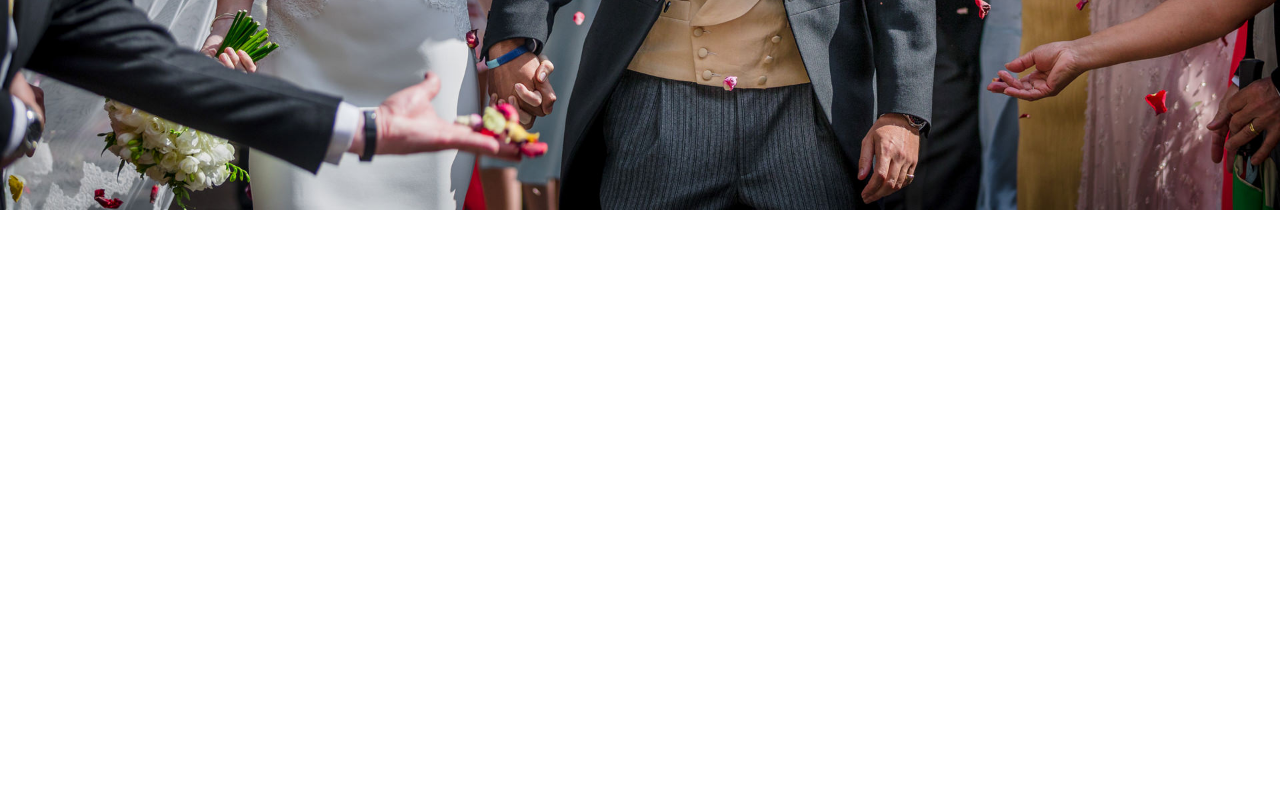
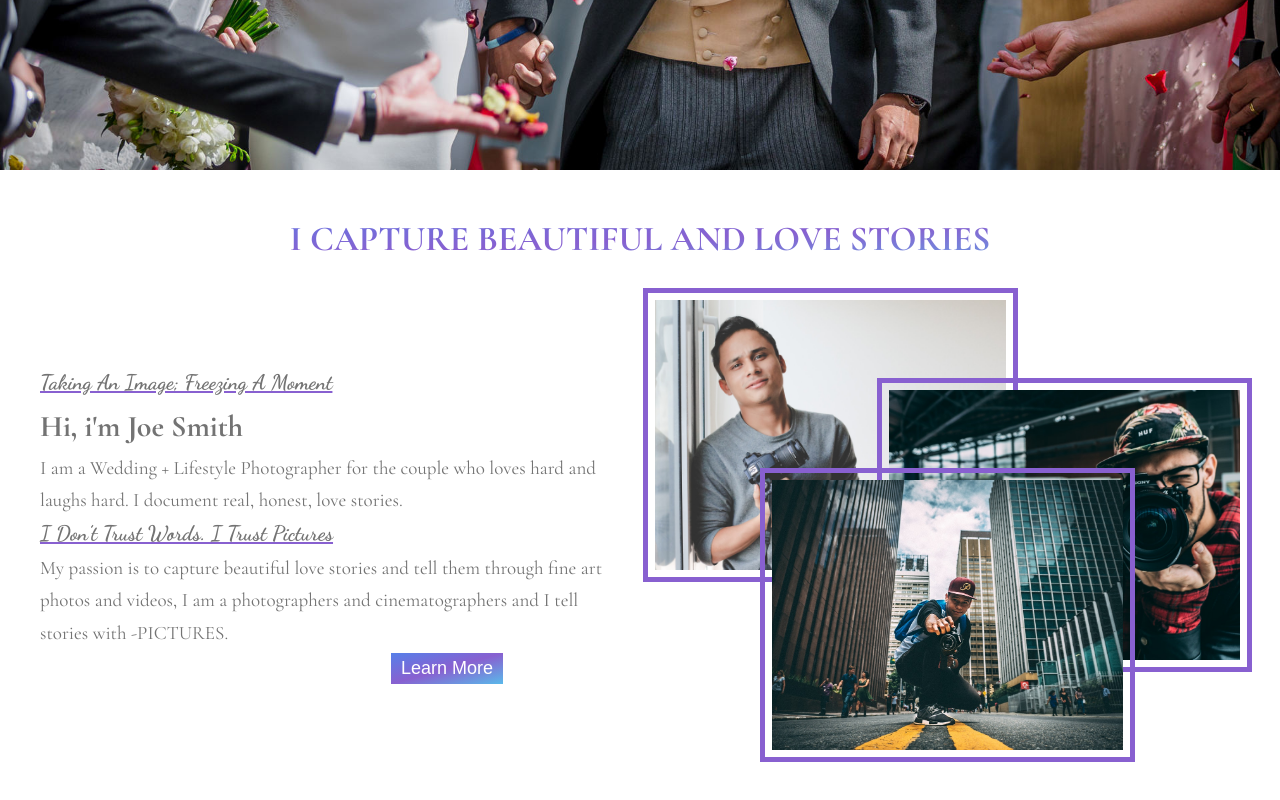
Before and after one commit to oluSammy/photography-Website, a website: page index.html in a window 1280 px wide. Shown: the part 510-1310 px from the top of the page. Before the commit the page ends 800 px from the top, so only its background shows below. Drawn offline with nearby package versions, Linux system fonts and the light colour scheme; files whose address does not match are found by name.

Commit message:
completed about page

```diff
--- a/index.html
+++ b/index.html
@@ -5,7 +5,7 @@
     <meta name="viewport" content="width=device-width, initial-scale=1.0">
 
     <!-- Favicon -->
-    <link rel="shortcut icon" href="./img/favicon.ico" type="image/x-icon">
+    <link rel="shortcut icon" href="./img/camera.ico" type="image/x-icon">
 
     <!-- Google Fonts -->
     <link href="https://fonts.googleapis.com/css2?family=Dancing+Script:wght@400;500;600;700&display=swap" rel="stylesheet">
@@ -69,6 +69,42 @@
                 </div>
             </div>
         </header>
+
+        <section class="about section-padding-bm">
+            <div class="about-header">
+                <h2 class="gradient-heading">i capture beautiful and love stories</h2>
+            </div>
+                <div class="about-content">
+                    <div class="about-content__detail">
+                        <div class="about-content__detail--1">
+                            <h4 class="italic-heading">taking an image; freezing a moment</h4>
+                            <h1 class="about-content__name">Hi, i'm Joe Smith</h1>
+                            <p class="about-content__text">
+                                I am a Wedding + Lifestyle Photographer for the couple who loves hard and laughs hard. I document real, honest, love stories.
+                            </p>
+                        </div>
+                        <div class="about-content__detail--2">
+                            <h4 class="italic-heading">I don’t trust words. I trust pictures</h4>
+                            <p class="about-content__text">
+                                My passion is to capture beautiful love stories and tell them through fine art photos and videos,
+                                I am a photographers and cinematographers and I tell stories with -PICTURES.
+                            </p>
+                        </div>
+                        <button class="btn btn-next about-content__btn">Learn More</button>
+                    </div>
+                    <div class="about-content__pictures">
+                        <figure class="about-content__pictures--1">
+                            <img src="./img/joe_smith_photography_about_left.jpg" alt="Joe Smith">
+                        </figure>
+                        <figure class="about-content__pictures--2">
+                            <img src="./img/joe_smith_photography_about_right.jpg" alt="Joe Smith">
+                        </figure>
+                        <figure class="about-content__pictures--3">
+                            <img src="./img/joe_smith_photography_about_center.jpg" alt="Joe Smith">
+                        </figure>
+                    </div>
+                </div>
+        </section>
     </div>
 
 </body>
--- a/sass/abstracts/_mixins.scss
+++ b/sass/abstracts/_mixins.scss
@@ -0,0 +1,16 @@
+@mixin img-responsive {
+    height: 100%;
+    width: 100%;
+    object-fit: cover;
+}
+
+@mixin outline {
+    transition: all .2s;
+    outline: .5rem solid $color-secondary;
+    outline-offset: .7rem;
+}
+
+@mixin outline-hover {
+    z-index: 20;
+    transform: scale(1.2) translateY(-5px);
+}
--- a/sass/base/_typography.scss
+++ b/sass/base/_typography.scss
@@ -0,0 +1,15 @@
+.gradient-heading {
+    font-size: 3.5rem;
+    text-transform: uppercase;
+    background-image: linear-gradient(to right bottom, $color-primary, $color-secondary, $color-tertiary-1);
+    background-clip: text;
+    -webkit-background-clip: text;
+    color: transparent;
+}
+
+.italic-heading {
+    font-size: 2.1rem;
+    text-transform: capitalize;
+    font-family: $font-italic;
+    text-decoration: solid underline $color-secondary;
+}
--- a/sass/base/_utilities.scss
+++ b/sass/base/_utilities.scss
@@ -0,0 +1,7 @@
+.section-padding {
+    padding: 5rem 0;
+}
+
+.section-padding-bm {
+    padding-bottom: 5rem;
+}
--- /dev/null
+++ b/sass/components/_button.scss
@@ -0,0 +1,13 @@
+.btn {
+    padding: .5rem 1rem;
+    font-size: 1.8rem;
+    background: linear-gradient(to right bottom, $color-primary, $color-secondary, $color-tertiary-1);
+    border: 2px $color-white;
+    color: $color-white;
+    cursor: pointer;
+    transition: all .2s;
+
+    &:hover {
+        transform: scale(1.1);
+    }
+}
--- a/sass/components/_carousel.scss
+++ b/sass/components/_carousel.scss
@@ -11,12 +11,10 @@
     &-fig {
         width: 20%;
         float: left;
-        height: 90vh;
+        height: 85vh;
 
         &__img {
-            height: 100%;
-            width: 100%;
-            object-fit: cover;
+            @include img-responsive;
         }
     }
 }
--- /dev/null
+++ b/sass/layout/_about.scss
@@ -0,0 +1,81 @@
+.about {
+
+    &-header {
+        text-align: center;
+
+        grid-row: 1 / 1;
+        grid-column: 1 / -1;
+    }
+
+    &-content {
+        display: grid;
+
+        grid-template-columns: repeat(auto-fit, minmax(40rem, 1fr));
+        grid-column-gap: 3rem;
+
+        &__text {
+            font-size: 1.9rem;
+        }
+
+        &__name {
+            font-size: 3rem;
+        }
+
+        &__detail {
+            align-self: center;
+        }
+
+        &__btn {
+            margin-left: 60%;
+            margin-top: .4rem;
+        }
+
+        &__pictures {
+            display: grid;
+
+            grid-template-columns: repeat(5, 1fr);
+            grid-template-rows: repeat(5, 9rem);
+
+            &--1 {
+                @include outline;
+
+                grid-column: 1 / 4;
+                grid-row: 1 / 4;
+                z-index: 5;
+
+                &:hover {
+                    @include outline-hover;
+                }
+            }
+
+            &--2 {
+                @include outline;
+
+                grid-column: 3 / -1;
+                grid-row: 2 / 5;
+                z-index: 10;
+
+                &:hover {
+                    @include outline-hover;
+                }
+            }
+
+            &--3 {
+                @include outline;
+
+                grid-column: 2 / 5;
+                grid-row: 3 / -1;
+                z-index: 15;
+
+                &:hover {
+                    @include outline-hover;
+                }
+            }
+            & img {
+                @include img-responsive;
+            }
+        }
+    }
+
+
+}
--- a/sass/layout/_grid.scss
+++ b/sass/layout/_grid.scss
@@ -6,3 +6,11 @@
     grid-template-columns: [full-start] minmax(2rem, 1fr) [center-start] repeat(8, minmax(min-content, 15rem) [col-end] ) [center-end]
     minmax(2rem, 1fr) [full-end];
 }
+
+.about {
+    grid-column: center-start / center-end;
+
+    display: grid;
+    grid-template-rows: repeat(2, min-content);
+    grid-row-gap: 3rem;
+}
--- a/sass/main.scss
+++ b/sass/main.scss
@@ -4,15 +4,17 @@
 
 @import "./base/animation";
 @import "./base/base";
-@import "./base/animation";
+@import "./base/typography";
 @import "./base/utilities";
 
 @import "./components/navigation";
 @import "./components/carousel";
+@import "./components/button";
 
 
 @import "./pages/home";
 
 
 @import "./layout/grid";
-@import "./layout//header";
+@import "./layout/header";
+@import "./layout/about";
```
Also changed, not shown: css/style.css, img/joe_smith_photography_about_center.jpg (added), img/joe_smith_photography_about_left.jpg (added), img/joe_smith_photography_about_right.jpg (added), 1 other file.
